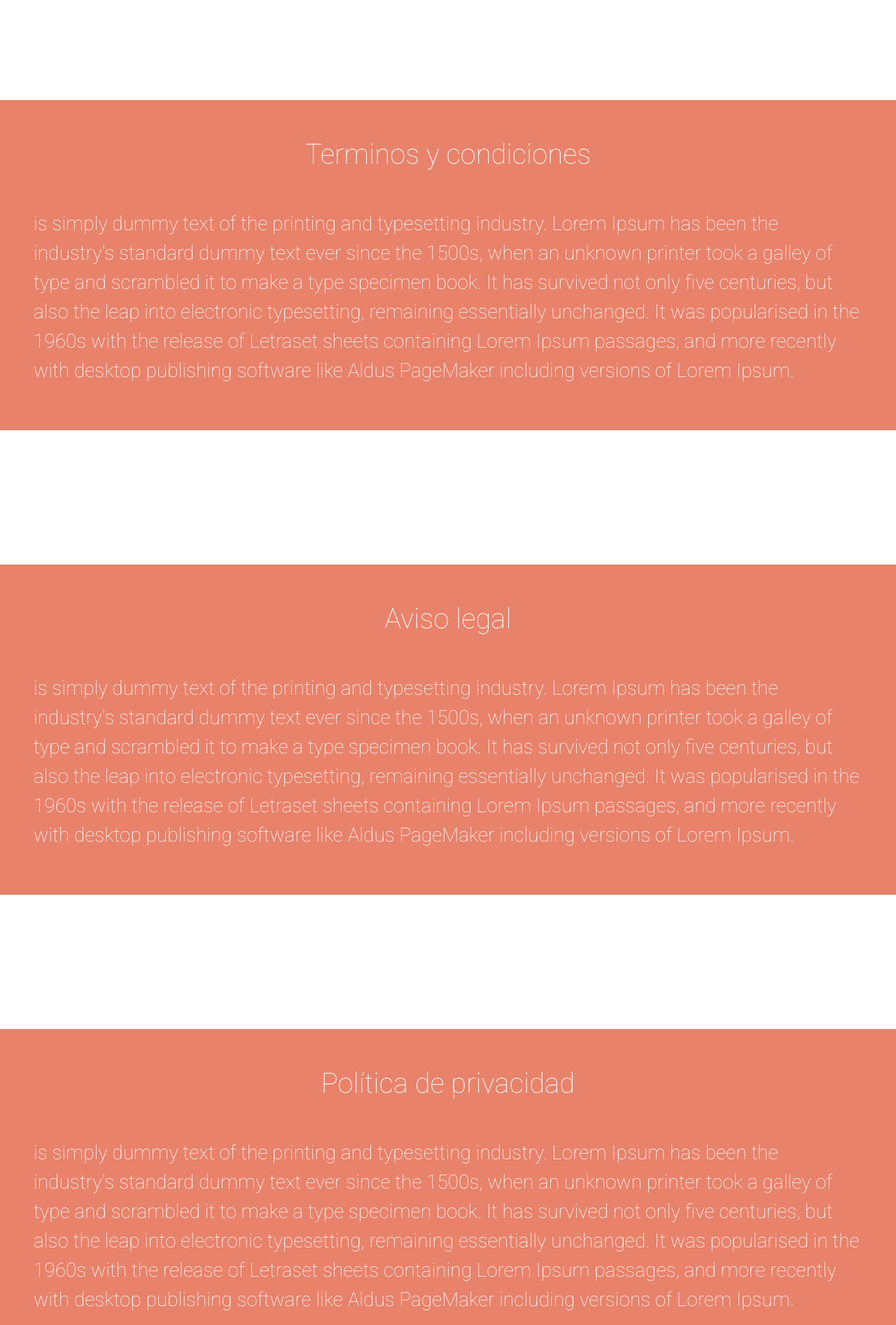
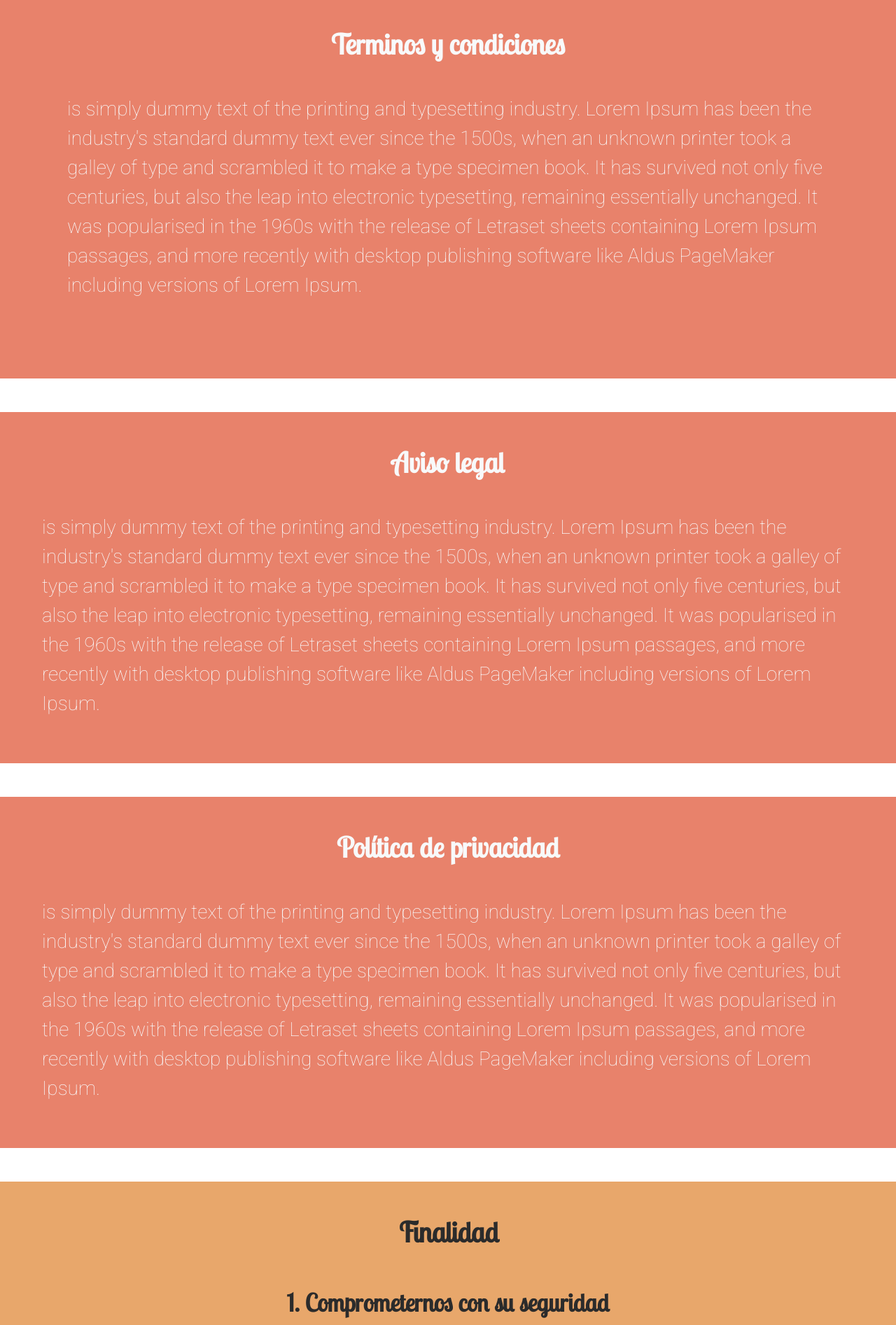
Before and after one commit to JuanEladio04/CSI_Restaurant, a PHP site: page /view/terminosCondiciones.php in a window 1280 px wide. Shown: the part 73-1967 px from the top of the page at 70% size. Run offline with PHP 8.4, Linux system fonts and the light colour scheme; style sheets or scripts are compiled from the project's sources; some libraries are stand-ins or nearby versions.

Commit message:
feat(commit) Added changes to aboutUs and terminosCondiciones. Added new section on _articulo.scss

```diff
--- a/scss/components/_articulo.scss
+++ b/scss/components/_articulo.scss
@@ -9,3 +9,20 @@
         font-size: 28px;
     }
 }
+
+.articuloTC{
+    h1{
+        font-family: $headings-font-family;
+        color: $dark !important;
+    }
+    h2{
+        font-family: $headings-font-family;
+        color: $dark !important;
+        font-size: 35px;
+    }
+    p{
+        color: $dark !important;
+        font-family: $font-family-sans-serif;
+        font-size: 28px;
+    }
+}
--- a/view/terminosCondiciones.php
+++ b/view/terminosCondiciones.php
@@ -6,21 +6,16 @@
     <?php include("../includes/head-tag-contents.php"); ?>
 </head>
 
-<<<<<<< HEAD <body id="fondoAboutUs">
-    =======
-
-    <body>
+    <body id="background-<?php echo $CURRENT_PAGE; ?>">
         <?php include("../includes/navigation.php"); ?>
 
 
-        <div class="aboutus" id="background-<?php echo $CURRENT_PAGE; ?>">
-            <div class="p-5 mt-5"></div>
-            <section class="row mb-5 bg-secondary p-5 bg-info mt-5">
-                <article>
-                    <p class="fs-1 mb-5 text-center text-white">Terminos y condiciones</p>
-                </article>
-                <article class="fs-3 roboto text-white roboto">
-                    <p>is simply dummy text of the printing and typesetting industry. Lorem Ipsum has been the
+        <div class="container-fluid">
+
+            <section class="row row-md-6 mb-5 p-5 bg-info">
+                <article class="articulo col p-5">
+                    <h1 class="mt-3 text-center">Terminos y condiciones</h1>
+                    <p class="mt-5">is simply dummy text of the printing and typesetting industry. Lorem Ipsum has been the
                         industry's standard dummy text ever since the 1500s, when an unknown printer took a galley of
                         type and scrambled it to make a type specimen book. It has survived not only five centuries, but
                         also the leap into electronic typesetting, remaining essentially unchanged. It was popularised
@@ -30,14 +25,11 @@
                 </article>
             </section>
 
-            <div class="p-5 mt-3"></div>
 
-            <section class="row mb-5 bg-secondary p-5 bg-info mt-5">
-                <article>
-                    <p class="fs-1 mb-5 text-center text-white">Aviso legal</p>
-                </article>
-                <article class="fs-3 roboto text-white roboto">
-                    <p>is simply dummy text of the printing and typesetting industry. Lorem Ipsum has been the
+            <section class="row row-md-6 mb-5 p-5 bg-info">
+                <article class="articulo col">
+                    <h1 class="text-center">Aviso legal</h1>
+                    <p class="mt-5">is simply dummy text of the printing and typesetting industry. Lorem Ipsum has been the
                         industry's standard dummy text ever since the 1500s, when an unknown printer took a galley of
                         type and scrambled it to make a type specimen book. It has survived not only five centuries, but
                         also the leap into electronic typesetting, remaining essentially unchanged. It was popularised
@@ -47,14 +39,11 @@
                 </article>
             </section>
 
-            <div class="p-5 mt-3"></div>
 
-            <section class="row mb-5 bg-secondary p-5 bg-info mt-5">
-                <article>
-                    <p class="fs-1 mb-5 text-center text-white">Política de privacidad</p>
-                </article>
-                <article class="fs-3 roboto text-white roboto">
-                    <p>is simply dummy text of the printing and typesetting industry. Lorem Ipsum has been the
+            <section class="row row-md-6 mb-5 p-5 bg-info">
+                <article class="articulo col">
+                    <h1 class="text-center">Política de privacidad</h1>
+                    <p class="mt-5">is simply dummy text of the printing and typesetting industry. Lorem Ipsum has been the
                         industry's standard dummy text ever since the 1500s, when an unknown printer took a galley of
                         type and scrambled it to make a type specimen book. It has survived not only five centuries, but
                         also the leap into electronic typesetting, remaining essentially unchanged. It was popularised
@@ -64,39 +53,38 @@
                 </article>
             </section>
 
-            <div class="p-5 mt-3"></div>
 
-            <section class="row mb-5 bg-secondary p-5 bg-primary mt-5">
-                <article>
-                    <p class="fs-1 mb-5 text-center text-dark">Finalidad</p>
+            <section class="row row-md-6 mb-5 bg-secondary p-5 mt-5">
+                <article class="articuloTC">
+                    <h1 class="text-center">Finalidad</h1>
                 </article>
-                <article class="roboto mt-5 text-dark text-center">
-                    <p class="fs-1 lobster">1. Comprometernos con su seguridad</p>
-                    <p class="fs-3 roboto"> Lorem ipsum dolor sit amet consectetur adipisicing elit. Vitae doloribus odio
+                <article class="articuloTC">
+                    <h2 class="text-center mt-5">1. Comprometernos con su seguridad</h2>
+                    <p class="text-center"> Lorem ipsum dolor sit amet consectetur adipisicing elit. Vitae doloribus odio
                         suscipit deleniti
                         impedit repellat quibusdam ex nam, numquam, voluptas nihil ducimus corporis necessitatibus
                         molestiae quis, repudiandae quasi. Repellendus, pariatur.
                     </p>
                 </article>
-                <article class="mt-5 roboto text-dark text-center">
-                    <p class="fs-1 lobster">2. Prestación de servicios a clientes y/o actuales</p>
-                    <p class="fs-3 roboto"> Lorem ipsum dolor sit amet consectetur adipisicing elit. Vitae doloribus odio
+                <article class="articuloTC">
+                    <h2 class="text-center mt-5">2. Prestación de servicios a clientes y/o actuales</h2>
+                    <p class="text-center"> Lorem ipsum dolor sit amet consectetur adipisicing elit. Vitae doloribus odio
                         suscipit deleniti
                         impedit repellat quibusdam ex nam, numquam, voluptas nihil ducimus corporis necessitatibus
                         molestiae quis, repudiandae quasi. Repellendus, pariatur.
                     </p>
                 </article>
-                <article class="mt-5 roboto text-dark text-center">
-                    <p class="fs-1 lobster">3. Recursos humanos</p>
-                    <p class="fs-3 roboto"> Lorem ipsum dolor sit amet consectetur adipisicing elit. Vitae doloribus odio
+                <article class="articuloTC">
+                    <h2 class="text-center mt-5">3. Recursos humanos</h2>
+                    <p class="text-center"> Lorem ipsum dolor sit amet consectetur adipisicing elit. Vitae doloribus odio
                         suscipit deleniti
                         impedit repellat quibusdam ex nam, numquam, voluptas nihil ducimus corporis necessitatibus
                         molestiae quis, repudiandae quasi. Repellendus, pariatur.
                     </p>
                 </article>
-                <article class="mt-5 roboto text-dark text-center">
-                    <p class="fs-1 lobster">4. Proovedores y terceros</p>
-                    <p class="fs-3 roboto"> Lorem ipsum dolor sit amet consectetur adipisicing elit. Vitae doloribus odio
+                <article class="articuloTC">
+                    <h2 class="text-center mt-5">4. Proovedores y terceros</h2>
+                    <p class="text-center"> Lorem ipsum dolor sit amet consectetur adipisicing elit. Vitae doloribus odio
                         suscipit deleniti
                         impedit repellat quibusdam ex nam, numquam, voluptas nihil ducimus corporis necessitatibus
                         molestiae quis, repudiandae quasi. Repellendus, pariatur.
@@ -104,12 +92,12 @@
                 </article>
             </section>
 
-            <div class="p-5"></div>
 
-            <div class="mt-3">
-                <?php include("../includes/footer.php"); ?>
-            </div>
+
+
         </div>
+        <?php include("../includes/footer.php"); ?>
+
     </body>
 
 </html>
```
Also changed, not shown: view/aboutUs.php (+9 -11 lines).
